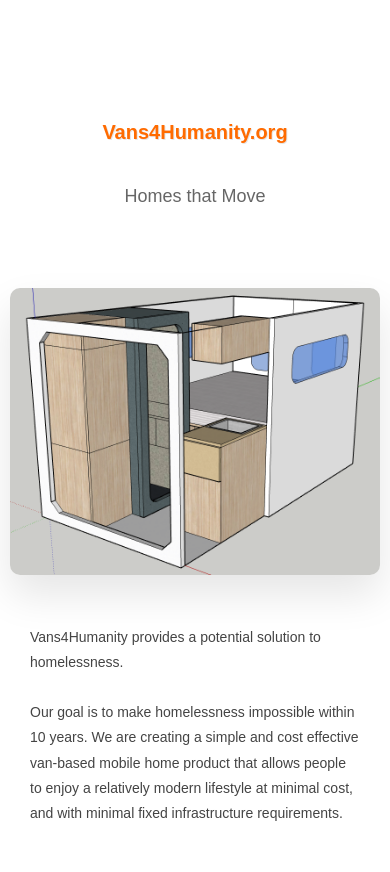
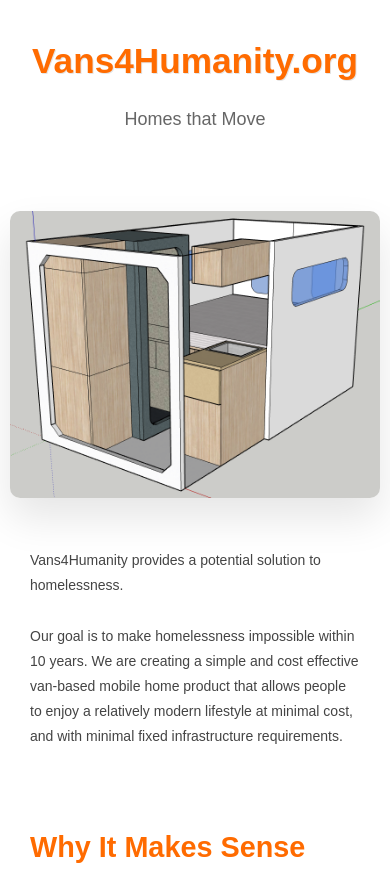
Before and after one commit to shardinator/vans4humanity, a plain HTML site: page index.html in a window 390 px wide. Shown: the top 872 px of the page. Drawn offline with nearby package versions, Linux system fonts and the light colour scheme; a script that the page names is missing.

Commit message:
made heading larger on mobile and tablet view

```diff
--- a/css/vans4humanity.webflow.css
+++ b/css/vans4humanity.webflow.css
@@ -153,7 +153,8 @@
   }
 
   .heading {
-    font-size: 28px;
+    font-size: 3.5rem;
+    padding: 80px 20px 25px;
   }
 
   .heading-2 {
@@ -179,8 +180,8 @@
   }
 
   .heading {
-    font-size: 24px;
-    text-align: center;
+    font-size: 2.8rem;
+    padding: 60px 20px 20px;
   }
 
   .heading-2 {
@@ -199,7 +200,8 @@
 
 @media screen and (max-width: 479px) {
   .heading {
-    font-size: 20px;
+    font-size: 2.2rem;
+    padding: 40px 15px 15px;
   }
 
   .heading-2 {
```
